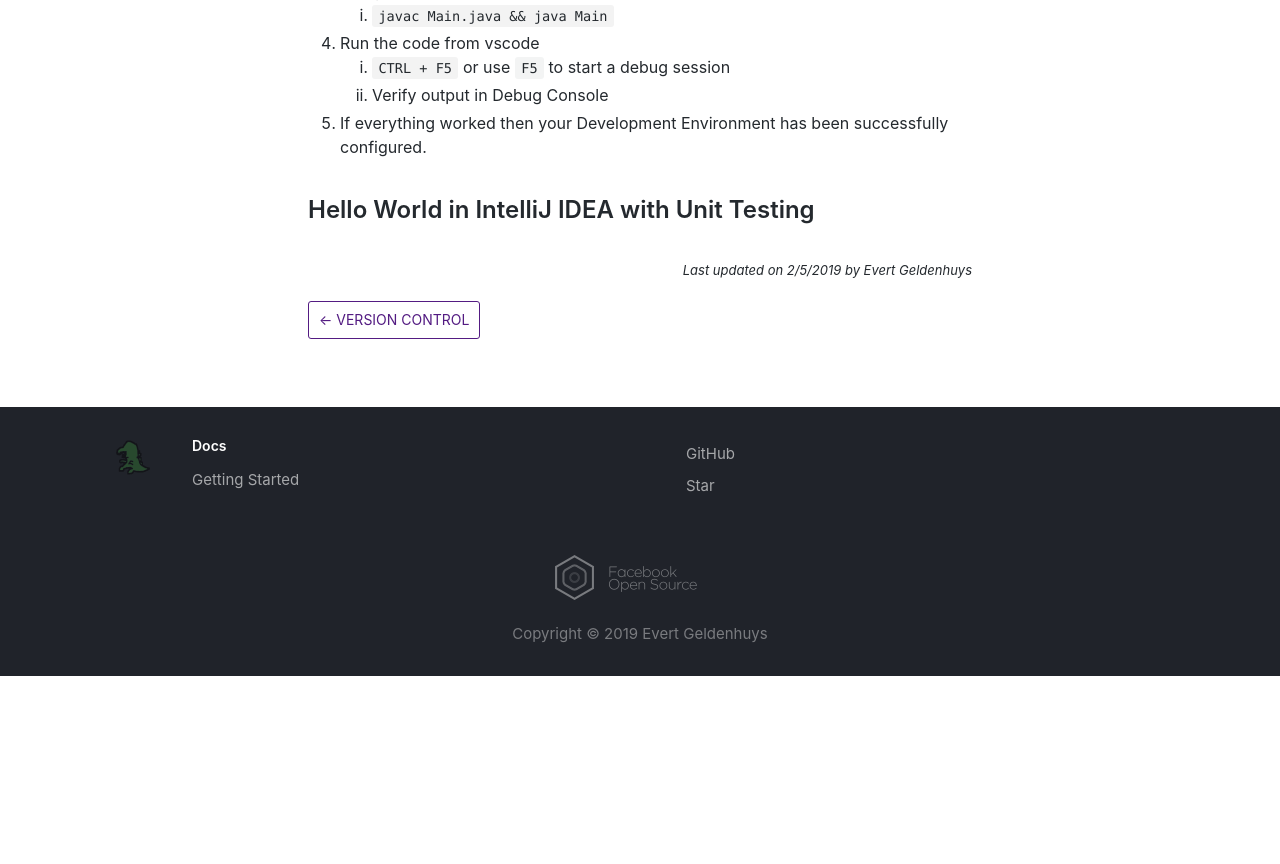
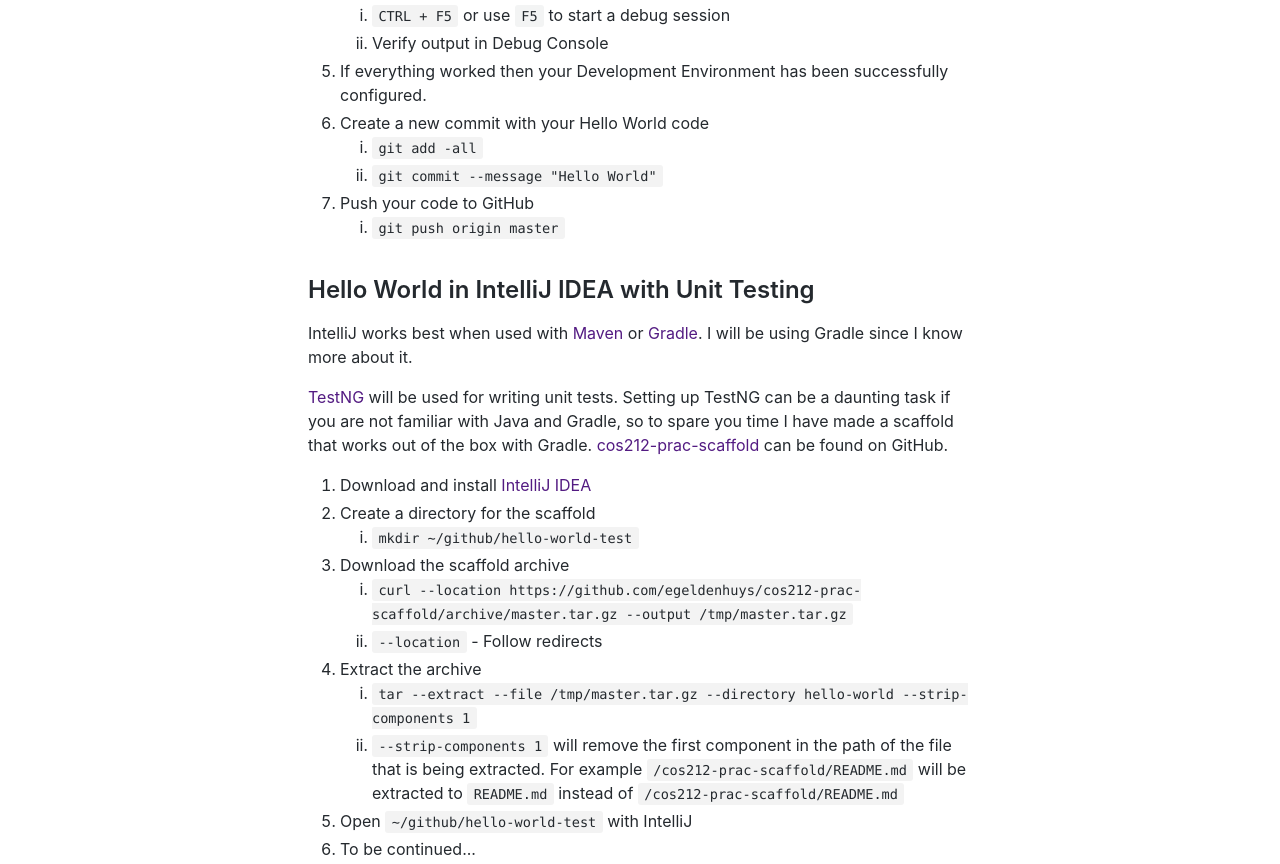
Before and after one commit to egeldenhuys/cos212, a plain HTML site: page docs/hello-world.html in a window 1280 px wide. Shown: the part 960-1824 px from the top of the page. Before the commit the page ends 1636 px from the top, so only its background shows below. Drawn offline with nearby package versions, Linux system fonts and the light colour scheme.

Commit message:
Deploy website
Deploy website version based on 3a9c0785374c3a08ee7c0667c3f2ff261e203d08

```diff
--- a/docs/hello-world.html
+++ b/docs/hello-world.html
@@ -84,7 +84,6 @@
 </ol></li>
 <li>Create <code>Main.java</code>
 <ol>
-<li>Due to the constraints of FitchFork it is best if Project Management Tools such as <a href="https://maven.apache.org/">Maven</a> and <a href="https://gradle.org/">Gradle</a> are not used.</li>
 <li>Contents:
 <pre><code class="hljs">    <span class="hljs-keyword">public</span> <span class="hljs-keyword">class</span> <span class="hljs-title">Main</span> {
         <span class="hljs-function"><span class="hljs-keyword">public</span> <span class="hljs-keyword">static</span> <span class="hljs-keyword">void</span> <span class="hljs-title">main</span>(<span class="hljs-params">String[] args</span>)</span> {
@@ -103,6 +102,41 @@
 <li>Verify output in Debug Console</li>
 </ol></li>
 <li>If everything worked then your Development Environment has been successfully configured.</li>
+<li>Create a new commit with your Hello World code
+<ol>
+<li><code>git add -all</code></li>
+<li><code>git commit --message &quot;Hello World&quot;</code></li>
+</ol></li>
+<li>Push your code to GitHub
+<ol>
+<li><code>git push origin master</code></li>
+</ol></li>
 </ol>
 <h2><a class="anchor" aria-hidden="true" id="hello-world-in-intellij-idea-with-unit-testing"></a><a href="#hello-world-in-intellij-idea-with-unit-testing" aria-hidden="true" class="hash-link"><svg class="hash-link-icon" aria-hidden="true" height="16" version="1.1" viewBox="0 0 16 16" width="16"><path fill-rule="evenodd" d="M4 9h1v1H4c-1.5 0-3-1.69-3-3.5S2.55 3 4 3h4c1.45 0 3 1.69 3 3.5 0 1.41-.91 2.72-2 3.25V8.59c.58-.45 1-1.27 1-2.09C10 5.22 8.98 4 8 4H4c-.98 0-2 1.22-2 2.5S3 9 4 9zm9-3h-1v1h1c1 0 2 1.22 2 2.5S13.98 12 13 12H9c-.98 0-2-1.22-2-2.5 0-.83.42-1.64 1-2.09V6.25c-1.09.53-2 1.84-2 3.25C6 11.31 7.55 13 9 13h4c1.45 0 3-1.69 3-3.5S14.5 6 13 6z"></path></svg></a>Hello World in IntelliJ IDEA with Unit Testing</h2>
+<p>IntelliJ works best when used with <a href="https://maven.apache.org/">Maven</a> or <a href="https://gradle.org/">Gradle</a>.
+I will be using Gradle since I know more about it.</p>
+<p><a href="https://testng.org/doc/index.html">TestNG</a> will be used for writing unit tests.
+Setting up TestNG can be a daunting task if you are not familiar with Java and Gradle, so to spare you time
+I have made a scaffold that works out of the box with Gradle.
+<a href="https://github.com/egeldenhuys/cos212-prac-scaffold">cos212-prac-scaffold</a> can be found on GitHub.</p>
+<ol>
+<li>Download and install <a href="https://www.jetbrains.com/idea/">IntelliJ IDEA</a></li>
+<li>Create a directory for the scaffold
+<ol>
+<li><code>mkdir ~/github/hello-world-test</code></li>
+</ol></li>
+<li>Download the scaffold archive
+<ol>
+<li><code>curl --location https://github.com/egeldenhuys/cos212-prac-scaffold/archive/master.tar.gz --output /tmp/master.tar.gz</code></li>
+<li><code>--location</code> - Follow redirects</li>
+</ol></li>
+<li>Extract the archive
+<ol>
+<li><code>tar --extract --file /tmp/master.tar.gz --directory hello-world --strip-components 1</code></li>
+<li><code>--strip-components 1</code> will remove the first component in the path of the file that is being extracted.
+For example <code>/cos212-prac-scaffold/README.md</code> will be extracted to <code>README.md</code> instead of <code>/cos212-prac-scaffold/README.md</code></li>
+</ol></li>
+<li>Open <code>~/github/hello-world-test</code> with IntelliJ</li>
+<li>To be continued...</li>
+</ol>
 </span></div></article></div><div class="docLastUpdate"><em>Last updated on 2/5/2019 by Evert Geldenhuys</em></div><div class="docs-prevnext"><a class="docs-prev button" href="/docs/version-control"><span class="arrow-prev">← </span><span>Version Control</span></a></div></div></div><nav class="onPageNav"><ul class="toc-headings"><li><a href="#git">Git</a></li><li><a href="#hello-world-in-visual-studio-code">Hello World in Visual Studio Code</a></li><li><a href="#hello-world-in-intellij-idea-with-unit-testing">Hello World in IntelliJ IDEA with Unit Testing</a></li></ul></nav></div><footer class="nav-footer" id="footer"><section class="sitemap"><a href="/" class="nav-home"><img src="/img/docusaurus.svg" alt="COS 212 Resources" width="66" height="58"/></a><div><h5>Docs</h5><a href="/docs/en/introduction.html">Getting Started</a></div><div><a href="https://github.com/egeldenhuys/cos212">GitHub</a><a class="github-button" href="https://github.com/egeldenhuys/cos212" data-icon="octicon-star" data-show-count="true" aria-label="Star egeldenhuys/cos212 on GitHub">Star</a></div></section><a href="https://code.facebook.com/projects/" target="_blank" rel="noreferrer noopener" class="fbOpenSource"><img src="/img/oss_logo.png" alt="Facebook Open Source" width="170" height="45"/></a><section class="copyright">Copyright © 2019 Evert Geldenhuys</section></footer></div></body></html>
```
Also changed, not shown: docs/hello-world/index.html (+35 -1 lines).
